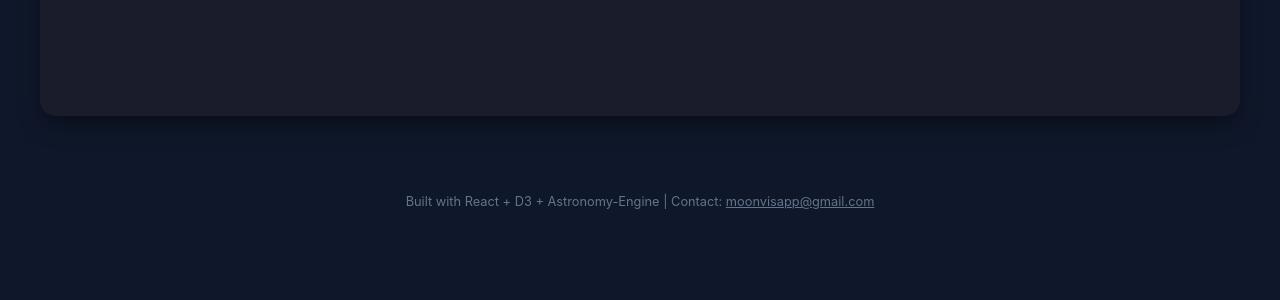
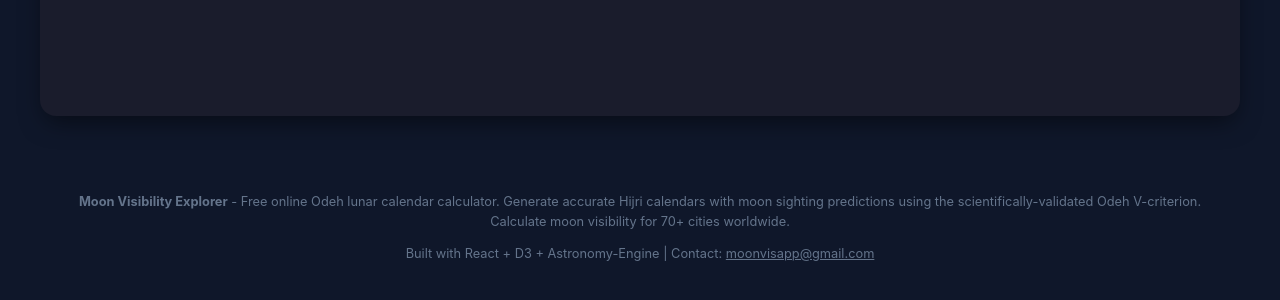
Before and after one commit to moonvisapp/moonvis-app, a React (Vite) app: page / in a window 1280 px wide. Shown: the part 1358-1658 px from the top of the page. Built offline with nearby package versions, Linux system fonts and the light colour scheme.

Commit message:
Seo changes, logging of pdf error issue

```diff
--- a/index.html
+++ b/index.html
@@ -1,13 +1,155 @@
 <!doctype html>
 <html lang="en">
+
 <head>
   <meta charset="UTF-8" />
   <link rel="icon" type="image/svg+xml" href="/vite.svg" />
   <meta name="viewport" content="width=device-width, initial-scale=1.0" />
-    <title>Moon Visibility Explorer</title>
+  <link rel="manifest" href="/manifest.json" />
+
+  <!-- Primary Meta Tags -->
+  <title>Moon Visibility Explorer - Odeh Lunar Calendar & Hijri Moon Sighting Calculator</title>
+  <meta name="title" content="Moon Visibility Explorer - Odeh Lunar Calendar & Hijri Moon Sighting Calculator" />
+  <meta name="description"
+    content="Global moon visibility calculator using Odeh V-criterion. Generate accurate lunar calendars and Hijri dates with interactive moon sighting predictions for 70+ cities worldwide." />
+  <meta name="keywords"
+    content="moon visibility explorer, lunar calendar, Odeh criterion, Odeh lunar calendar, Odeh moon visibility, Hijri calendar, Islamic calendar, moon sighting, crescent visibility, Odeh V-criterion, lunar crescent prediction, Hijri date calculator, new moon visibility" />
+  <meta name="author" content="Moon Visibility Explorer" />
+  <meta name="robots" content="index, follow" />
+  <meta name="language" content="English" />
+  <link rel="canonical" href="https://moonvis-app-mauve.vercel.app" />
+
+  <!-- Open Graph / Facebook -->
+  <meta property="og:type" content="website" />
+  <meta property="og:url" content="https://moonvis-app-mauve.vercel.app" />
+  <meta property="og:title" content="Moon Visibility Explorer - Odeh Lunar Calendar & Hijri Moon Sighting" />
+  <meta property="og:description"
+    content="Calculate moon visibility using Odeh V-criterion. Interactive lunar calendar generator with Hijri dates and moon sighting predictions worldwide." />
+  <meta property="og:image" content="https://moonvis-app-mauve.vercel.app/og-image.png" />
+  <meta property="og:site_name" content="Moon Visibility Explorer" />
+  <meta property="og:locale" content="en_US" />
+
+  <!-- Twitter -->
+  <meta property="twitter:card" content="summary_large_image" />
+  <meta property="twitter:url" content="https://moonvis-app-mauve.vercel.app" />
+  <meta property="twitter:title" content="Moon Visibility Explorer - Odeh Lunar Calendar" />
+  <meta property="twitter:description"
+    content="Calculate moon visibility using Odeh V-criterion. Generate accurate lunar calendars with Hijri dates." />
+  <meta property="twitter:image" content="https://moonvis-app-mauve.vercel.app/og-image.png" />
+
+  <!-- Additional SEO -->
+  <meta name="theme-color" content="#0f172a" />
+  <meta name="application-name" content="Moon Visibility Explorer" />
+  <meta name="apple-mobile-web-app-title" content="Moon Vis Explorer" />
+  <meta name="apple-mobile-web-app-capable" content="yes" />
+  <meta name="apple-mobile-web-app-status-bar-style" content="black-translucent" />
+
+  <!-- Structured Data (JSON-LD) for Google Rich Results -->
+  <script type="application/ld+json">
+    {
+      "@context": "https://schema.org",
+      "@type": "WebApplication",
+      "name": "Moon Visibility Explorer",
+      "alternateName": "Odeh Lunar Calendar Calculator",
+      "url": "https://moonvis-app-mauve.vercel.app",
+      "description": "Interactive global moon visibility calculator using Odeh V-criterion for accurate lunar calendar generation, Hijri date calculation, and Islamic moon sighting predictions worldwide.",
+      "applicationCategory": "UtilitiesApplication",
+      "operatingSystem": "Web Browser",
+      "offers": {
+        "@type": "Offer",
+        "price": "0",
+        "priceCurrency": "USD"
+      },
+      "creator": {
+        "@type": "Organization",
+        "name": "Moon Visibility Explorer",
+        "email": "moonvisapp@gmail.com"
+      },
+      "keywords": "moon visibility, lunar calendar, Odeh criterion, Odeh V-criterion, Hijri calendar, Islamic calendar, moon sighting, crescent visibility, lunar prediction, Hijri date calculator, Mohammad Odeh, new moon calculation",
+      "featureList": [
+        "Global moon visibility map with Odeh V-criterion",
+        "12-month lunar calendar generator",
+        "Hijri date calculations",
+        "70+ international cities support",
+        "Shared night analysis",
+        "PDF export for lunar calendars",
+        "Interactive visibility zones (EV, VP, VO, NV)",
+        "2x2 degree grid resolution"
+      ]
+    }
+    </script>
+
+  <!-- WebSite Schema for Search Box -->
+  <script type="application/ld+json">
+    {
+      "@context": "https://schema.org",
+      "@type": "WebSite",
+      "name": "Moon Visibility Explorer",
+      "url": "https://moonvis-app-mauve.vercel.app",
+      "potentialAction": {
+        "@type": "SearchAction",
+        "target": "https://moonvis-app-mauve.vercel.app?q={search_term_string}",
+        "query-input": "required name=search_term_string"
+      }
+    }
+    </script>
+
+  <!-- FAQ Schema for Odeh Criterion -->
+  <script type="application/ld+json">
+    {
+      "@context": "https://schema.org",
+      "@type": "FAQPage",
+      "mainEntity": [
+        {
+          "@type": "Question",
+          "name": "What is the Odeh criterion for moon visibility?",
+          "acceptedAnswer": {
+            "@type": "Answer",
+            "text": "The Odeh V-criterion (developed by Mohammad Odeh in 2006) is a scientifically validated method for predicting lunar crescent visibility. It categorizes visibility into four zones: Easily Visible (EV), Visible under Perfect conditions (VP), Visible with Optical aid (VO), and Not Visible (NV). This criterion is widely used for Islamic calendar calculations and Hijri date determination."
+          }
+        },
+        {
+          "@type": "Question",
+          "name": "How accurate is the Odeh lunar calendar calculator?",
+          "acceptedAnswer": {
+            "@type": "Answer",
+            "text": "Our Odeh lunar calendar uses the Odeh V-criterion combined with precise astronomical calculations via the astronomy-engine library. It provides highly accurate predictions for moon visibility with a 2°×2° global grid resolution, accounting for sunset times, moon position, and atmospheric conditions at over 70 major cities worldwide."
+          }
+        },
+        {
+          "@type": "Question",
+          "name": "Can I use this for Hijri calendar calculations?",
+          "acceptedAnswer": {
+            "@type": "Answer",
+            "text": "Yes! This tool generates accurate Hijri calendar dates based on actual moon visibility using the Odeh criterion. It determines the first night of each Islamic month by detecting when the lunar crescent becomes visible at your location, either through direct sighting or shared night inheritance."
+          }
+        }
+      ]
+    }
+    </script>
 </head>
+
 <body>
+  <!-- Hidden SEO content for better indexing -->
+  <noscript>
+    <div style="padding: 20px; max-width: 800px; margin: 0 auto;">
+      <h1>Moon Visibility Explorer - Odeh Lunar Calendar & Hijri Calculator</h1>
+      <p>Calculate accurate moon visibility using the Odeh V-criterion. Generate lunar calendars with Hijri dates for
+        any location worldwide.</p>
+      <h2>Features:</h2>
+      <ul>
+        <li>Odeh V-criterion moon visibility calculations</li>
+        <li>Interactive global lunar calendar generator</li>
+        <li>Hijri calendar and Islamic date calculator</li>
+        <li>Moon sighting predictions for 70+ cities</li>
+        <li>PDF export with visibility maps</li>
+      </ul>
+      <p>Please enable JavaScript to use the Moon Visibility Explorer application.</p>
+    </div>
+  </noscript>
+
   <div id="root"></div>
   <script type="module" src="/src/main.jsx"></script>
 </body>
+
 </html>
--- a/src/App.jsx
+++ b/src/App.jsx
@@ -138,7 +138,7 @@ function App() {
     <div className="app-container">
       <header className="app-header">
         <h1>Moon Visibility Explorer</h1>
-        <p>Global Moon Visibility Explorer</p>
+        <p>Calculate Lunar Calendar & Hijri Dates Using Odeh V-Criterion</p>
       </header>
 
       <main className="app-main">
@@ -275,6 +275,11 @@ function App() {
       </main>
 
       <footer className="app-footer">
+        <p>
+          <strong>Moon Visibility Explorer</strong> - Free online Odeh lunar calendar calculator.
+          Generate accurate Hijri calendars with moon sighting predictions using the scientifically-validated Odeh V-criterion.
+          Calculate moon visibility for 70+ cities worldwide.
+        </p>
         <p>Built with React + D3 + Astronomy-Engine | Contact: <a href="mailto:moonvisapp@gmail.com" style={{ color: 'inherit' }}>moonvisapp@gmail.com</a></p>
       </footer>
 
--- a/src/components/MoonMap.jsx
+++ b/src/components/MoonMap.jsx
@@ -130,14 +130,10 @@ const MoonMap = ({ date, calculationTrigger, selectedCity, highlightSharedNightC
                 setLoading(false);
 
                 // Signal completion for cache hits (critical for PDF export)
-                // Use a small timeout to let the render effect complete first
-                if (onRenderComplete && lastRenderedTrigger.current < calculationTrigger) {
-                    setTimeout(() => {
-                        console.log(`[MoonMap ${instanceId.current}] Signaling render complete for CACHED trigger ${calculationTrigger}`);
-                        onRenderComplete();
-                        lastRenderedTrigger.current = calculationTrigger;
-                    }, 150);
-                }
+                // SIMPLIFIED: Always signal render complete for cache hits
+                // The render effect will handle the actual drawing
+                // Note: We don't call onRenderComplete here anymore - let the render effect do it
+                // This prevents duplicate/premature calls
 
                 return;
             }
@@ -253,7 +249,7 @@ const MoonMap = ({ date, calculationTrigger, selectedCity, highlightSharedNightC
         const canvas = canvasRef.current;
         const ctx = canvas.getContext('2d');
 
-        console.time('CanvasDraw');
+        // Removed console.time to prevent 'Timer already exists' warnings
 
         // Set canvas to match the actual rendered size
         canvas.width = bbox.width;
@@ -646,7 +642,7 @@ const MoonMap = ({ date, calculationTrigger, selectedCity, highlightSharedNightC
         ctx.fillText(text2, footerX, sharedLegendY);
 
         // End canvas drawing timer
-        console.timeEnd('CanvasDraw');
+        // Removed console.timeEnd (timer removed above)
 
 
 
@@ -750,16 +746,20 @@ const MoonMap = ({ date, calculationTrigger, selectedCity, highlightSharedNightC
         }
 
         // Notify parent that render is complete - enable PDF export to proceed
-        if (onRenderComplete && lastRenderedTrigger.current < calculationTrigger) {
+        // SIMPLIFIED: Always call onRenderComplete when render effect completes
+        if (onRenderComplete) {
+            // Only fire if we haven't already fired for this trigger
+            if (lastRenderedTrigger.current < calculationTrigger) {
                 console.log(`[MoonMap ${instanceId.current}] Signaling render complete for trigger ${calculationTrigger}`);
                 // Use a timeout to let the canvas repaint finish
+                // Reduced from 100ms to 50ms for faster PDF export
                 setTimeout(() => {
                     onRenderComplete();
                     lastRenderedTrigger.current = calculationTrigger;
-            }, 100);
+                }, 50);
+            } else {
+                console.log(`[MoonMap ${instanceId.current}] Skipping duplicate render complete for trigger ${calculationTrigger}`);
             }
-        if (sharedNightMode) {
-            // Keep empty block or remove entirely if cleaning up
         }
 
         // SVG Shared Night borders REMOVED - migrated to Canvas for performance (O(N*M) fix)
```
Also changed, not shown: src/components/LunarCalendarModal.jsx (+16 -2 lines), public/manifest.json (added), public/robots.txt (added), 1 other file (tests, documents, lock files or other folders). Lines whose indentation alone changed are shown as unchanged.
